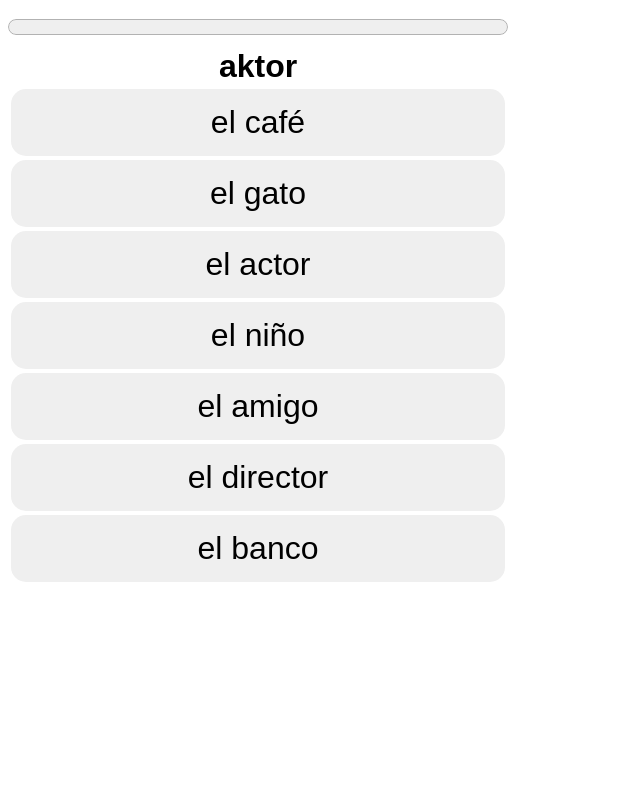
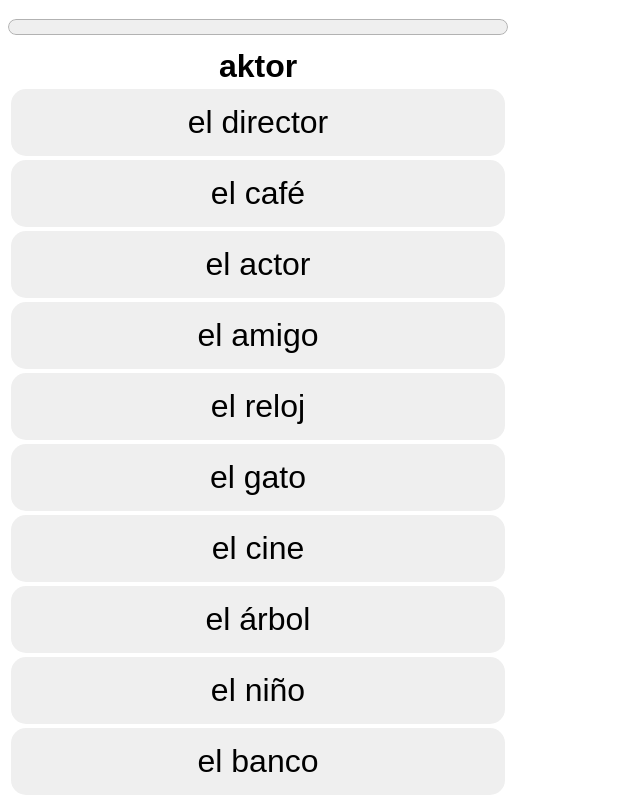
Before and after one commit to alkor97/flashcards_ts, a website built with Parcel: page src/multiple-answers.html in a window 1280 px wide. Shown: the whole page, without its empty margins (0-640 px from the left). Built offline with nearby package versions, Linux system fonts and the light colour scheme; files whose address does not match are found by name.

Commit message:
Compute answers number to fill whole screen vertically.

```diff
--- a/src/js/multiple-answers.ts
+++ b/src/js/multiple-answers.ts
@@ -89,8 +89,40 @@ function fillForm(session: MultipleAnswersSession) {
   }
 }
 
+function findParentOfType(
+  element: Element | null | undefined,
+  type: string
+): Element | null | undefined {
+  for (
+    ;
+    element &&
+    element.parentElement &&
+    element.nodeName.toUpperCase() !== type.toUpperCase();
+    element = element.parentElement
+  ) {
+    // just iterate
+  }
+  return element;
+}
+
+function fillTableRows() {
+  const row = findParentOfType(document.querySelector(".answer"), "TR");
+  const rowContainer = row?.parentElement;
+  const body = document.body;
+  if (row && rowContainer && body) {
+    let previousHeight = body.clientHeight;
+    let step = 0;
+    while (body.clientHeight + step < window.innerHeight) {
+      rowContainer.appendChild(row.cloneNode(true));
+      step = Math.max(step, body.clientHeight - previousHeight);
+      previousHeight = body.clientHeight;
+    }
+  }
+}
+
 let session: MultipleAnswersSession;
 async function start() {
+  fillTableRows();
   const result = await fetch("./pol-esp.tsv");
   const text = await result.text();
   const parsed = parseTsv(text);
--- a/src/multiple-answers.html
+++ b/src/multiple-answers.html
@@ -11,14 +11,8 @@
   <body>
     <progress value="0" max="100"></progress>
     <table>
-      <tr><th id="query" class="query"></th></tr>
-      <tr><td><button class="answer"></button></td></tr>
-      <tr><td><button class="answer"></button></td></tr>
-      <tr><td><button class="answer"></button></td></tr>
-      <tr><td><button class="answer"></button></td></tr>
-      <tr><td><button class="answer"></button></td></tr>
-      <tr><td><button class="answer"></button></td></tr>
-      <tr><td><button class="answer"></button></td></tr>
+      <tr><th id="query" class="query">&nbsp;</th></tr>
+      <tr><td><button class="answer">&nbsp;</button></td></tr>
     </table>
     <dialog>
       <p>Session complete</p>
```
